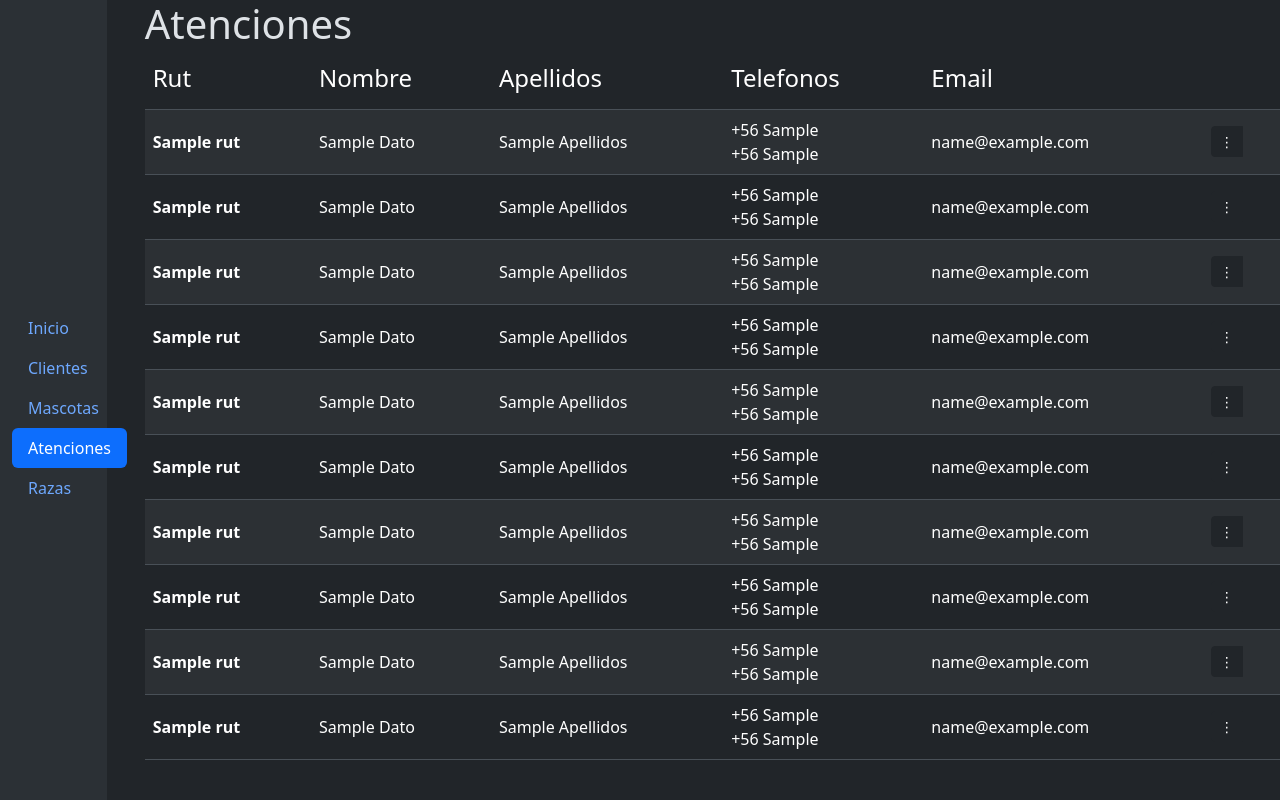
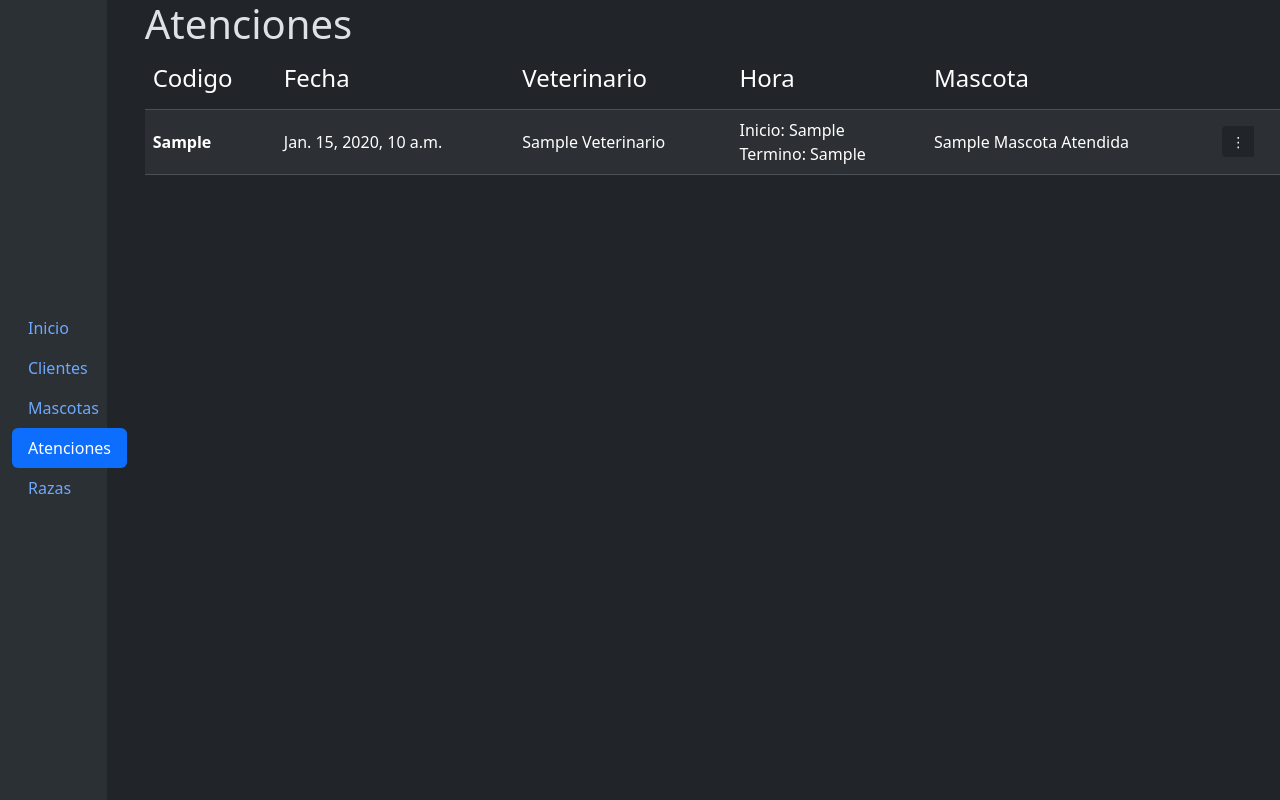
Before and after one commit to HowLonely/sistema-veterinaria, a Django app: template templates/veterinaria/atenciones.html in a window 1280 px wide. Run offline with Django 3.2, Linux system fonts and the light colour scheme; the template is opened without the code that fills it: most values are stand-ins (such as "Sample title", 1, 10 or a date in 2020); some libraries are stand-ins or nearby versions.

Commit message:
Avanzando pagina atenciones

```diff
--- a/templates/veterinaria/atenciones.html
+++ b/templates/veterinaria/atenciones.html
@@ -23,13 +23,13 @@
                     <a class="nav-link" href="{% url 'inicio' %}">Inicio</a>
                   </li>
                   <li class="nav-item">
-                    <a class="nav-link" aria-current="page" href="{% url 'clientes' %}">Clientes</a>
+                    <a class="nav-link" href="{% url 'clientes' %}">Clientes</a>
                   </li>
                   <li class="nav-item">
-                    <a class="nav-link" href="{% url 'inicio' %}">Mascotas</a>
+                    <a class="nav-link" href="{% url 'mascotas' %}">Mascotas</a>
                   </li>
                   <li class="nav-item">
-                    <a class="nav-link active" href="{% url 'inicio' %}">Atenciones</a>
+                    <a class="nav-link active" aria-current="page" href="{% url 'atenciones' %}">Atenciones</a>
                   </li>
                   <li class="nav-item">
                     <a class="nav-link" href="{% url 'inicio' %}">Razas</a>
@@ -46,66 +46,60 @@
             <table class="table table-striped table-hover">
               <thead>
                 <tr>
-                  <th scope="col"><h4>Rut</h4></th>
-                  <th scope="col"><h4>Nombre</h4></th>
-                  <th scope="col"><h4>Apellidos</h4></th>
-                  <th scope="col"><h4>Telefonos</h4></th>
-                  <th scope="col"><h4>Email</h4></th>
+                  <th scope="col"><h4>Codigo</h4></th>
+                  <th scope="col"><h4>Fecha</h4></th>
+                  <th scope="col"><h4>Veterinario</h4></th>
+                  <th scope="col"><h4>Hora</h4></th>
+                  <th scope="col"><h4>Mascota</h4></th>
                   <th scope="col"></th>
                 </tr>
               </thead>
               <tbody>
-                {% for i in '0123456789'|make_list %}
-                  {% for datos in clientes %}
+                  {% for atencion in atenciones %}
                   <tr class="align-middle">
-                    <th scope="row">{{datos.rut}}</th>
-                    <td class="text-capitalize">{{datos.nombre}}</td>
-                    <td class="text-capitalize">{{datos.apellidos}}</td>
+                    <th scope="row">{{atencion.cod_atencion}}</th>
+                    <td>{{atencion.fecha_atencion}}</td>
+                    <td class="text-capitalize">{{atencion.veterinario}}</td>
                     <td>
-                      +56 {{datos.fono_1}}{% if datos.fono_2 %}<br />+56
-                      {{datos.fono_2}} {% endif %}
+                      Inicio: {{atencion.hora_inicio}}<br />
+                      Termino: {{atencion.hora_termino}}
                     </td>
-                    <td>{{datos.email}}</td>
+                    <td class="text-capitalize">{{atencion.mascota_atendida.nombre}}</td>
                     <td>
                       <div class="btn-group">
                         <button type="button" class="btn btn-dark btn-sm" data-bs-toggle="dropdown" aria-expanded="false">
                           ⋮
                         </button>
                         <ul class="dropdown-menu dropdown-menu-end">
-                          <li><a class="dropdown-item" type="button">Editar Datos Cliente</a></li>
-                          <li><a class="dropdown-item" type="button" data-bs-toggle="modal" data-bs-target="#mascotas{{datos.rut}}">Ver Mascotas</a></li>
-                          <li><a class="dropdown-item" type="button">Deshabilitar Cliente</a></li>
+                          <li><a class="dropdown-item" type="button">Editar Atención</a></li>
+                          <li><a class="dropdown-item" type="button" data-bs-toggle="modal" data-bs-target="#atencion{{atencion.cod_atencion}}">Ver Detalles</a></li>
+                          <li><a class="dropdown-item" type="button">Eliminar Atención</a></li>
                         </ul>
                       </div>
                     </td>
                   </tr>
-                  <div class="modal fade" id="mascotas{{datos.rut}}" tabindex="-1" aria-labelledby="ModalLabel{{datos.rut}}" aria-hidden="true">
+                  <div class="modal fade" id="atencion{{atencion.cod_atencion}}" tabindex="-1" aria-labelledby="ModalLabel{{atencion.cod_atencion}}" aria-hidden="true">
                     <div class="modal-dialog">
                       <div class="modal-content">
                         <div class="modal-header">
-                          <h1 class="modal-title fs-5" id="ModalLabel{{datos.rut}}">Mascotas Cliente {{datos.rut}}</h1>
+                          <h1 class="modal-title fs-5" id="ModalLabel{{atencion.cod_atencion}}">Atención {{atencion.cod_atencion}}</h1>
                           <button type="button" class="btn-close" data-bs-dismiss="modal" aria-label="Close"></button>
                         </div>
-                        {% for mascota in mascotas %}
-                        {% if mascota.dueno.rut == datos.rut %}
                         <div class="modal-body">
                           <div class="card" style="width: 18rem;">
-                            <img src="{% static 'images/'|add:mascota.nombre|add:'.jpg' %}" class="card-img-top" alt="...">
+                            <img src="" class="card-img-top" alt="...">
                             <div class="card-body">
-                              <h5 class="card-title text-capitalize">{{mascota.nombre}}</h5>
-                              <h6 class="card-subtitle mb-2 text-body-secondary">{{mascota.edad_meses}} meses - {% if mascota.sexo %}Masculino{% else %}Femenino{% endif %}</h6>
-                              <p class="card-text text-capitalize">{{mascota.num_chip}} - {{mascota.raza.nombre_raza}} - {{mascota.raza.especie}}</p>
+                              <h5 class="card-title text-capitalize">ASD</h5>
+                              <h6 class="card-subtitle mb-2 text-body-secondary">asd</h6>
+                              <p class="card-text text-capitalize">asd</p>
                               <a href="#" class="btn btn-primary">Detalles mascota</a>
                             </div>
                           </div>
                         </div>
-                        {% endif %}
-                        {% endfor %}
                       </div>
                     </div>
                   </div>
                   {% endfor %}
-                {% endfor %}
               </tbody>
             </table>
           </div>
--- a/templates/veterinaria/clientes.html
+++ b/templates/veterinaria/clientes.html
@@ -26,7 +26,10 @@
                     <a class="nav-link active" aria-current="page" href="{% url 'clientes' %}">Clientes</a>
                   </li>
                   <li class="nav-item">
-                    <a class="nav-link" href="{% url 'inicio' %}">Mascotas</a>
+                    <a class="nav-link" href="{% url 'mascotas' %}">Mascotas</a>
+                  </li>
+                  <li class="nav-item">
+                    <a class="nav-link" href="{% url 'atenciones' %}">Atenciones</a>
                   </li>
                   <li class="nav-item">
                     <a class="nav-link" href="{% url 'inicio' %}">Razas</a>
--- a/veterinaria/models.py
+++ b/veterinaria/models.py
@@ -26,7 +26,7 @@ veterinarios = [
 fichas_clinicas = []
 
 atenciones = [
-    {'cod_atencion': 123, 'hora_inicio': '12:15', 'hora termino': '13:00', 'veterinario': 'Snoop Dogg', 'fecha_atencion': '15/09/2023','mascota_atendida': mascotas[0] , 'diagnostico': 'Enfermedad por estrés', 'tratamiento': 'Acostarse mas temprano','observaciones': None, 'fechas_control': '02/10/2023'},
-    {'cod_atencion': 123, 'hora_inicio': '12:15', 'hora termino': '13:00', 'veterinario': 'Bad Bunny', 'fecha_atencion': '10/08/2023','mascota_atendida': mascotas[1],'diagnostico': 'Pie plano', 'tratamiento': 'Reposo','observaciones': 'Evitar esfuerzo fisico', 'fechas_control': '06/09/2023'},
-    {'cod_atencion': 123, 'hora_inicio': '12:15', 'hora termino': '13:00', 'veterinario': 'Pablo Chill-E', 'fecha_atencion': '15/09/2023','mascota_atendida': mascotas[2], 'diagnostico': 'Irritación en el ojo', 'tratamiento': 'Gotas para los ojos a diario','observaciones': 'Evitar estar en ambientes áridos', 'fechas_control': '30/09/2023'},
+    {'cod_atencion': 123, 'hora_inicio': '12:15', 'hora_termino': '13:00', 'veterinario': 'Snoop Dogg', 'fecha_atencion': '15/09/2023','mascota_atendida': mascotas[0] , 'diagnostico': 'Enfermedad por estrés', 'tratamiento': 'Acostarse mas temprano','observaciones': None, 'fechas_control': '02/10/2023'},
+    {'cod_atencion': 456, 'hora_inicio': '10:30', 'hora_termino': '11:00', 'veterinario': 'Bad Bunny', 'fecha_atencion': '10/08/2023','mascota_atendida': mascotas[1],'diagnostico': 'Pie plano', 'tratamiento': 'Reposo','observaciones': 'Evitar esfuerzo fisico', 'fechas_control': '06/09/2023'},
+    {'cod_atencion': 789, 'hora_inicio': '15:00', 'hora_termino': '15:15', 'veterinario': 'Pablo Chill-E', 'fecha_atencion': '15/09/2023','mascota_atendida': mascotas[2], 'diagnostico': 'Irritación en el ojo', 'tratamiento': 'Gotas para los ojos a diario','observaciones': 'Evitar estar en ambientes áridos', 'fechas_control': '30/09/2023'},
 ]
```
